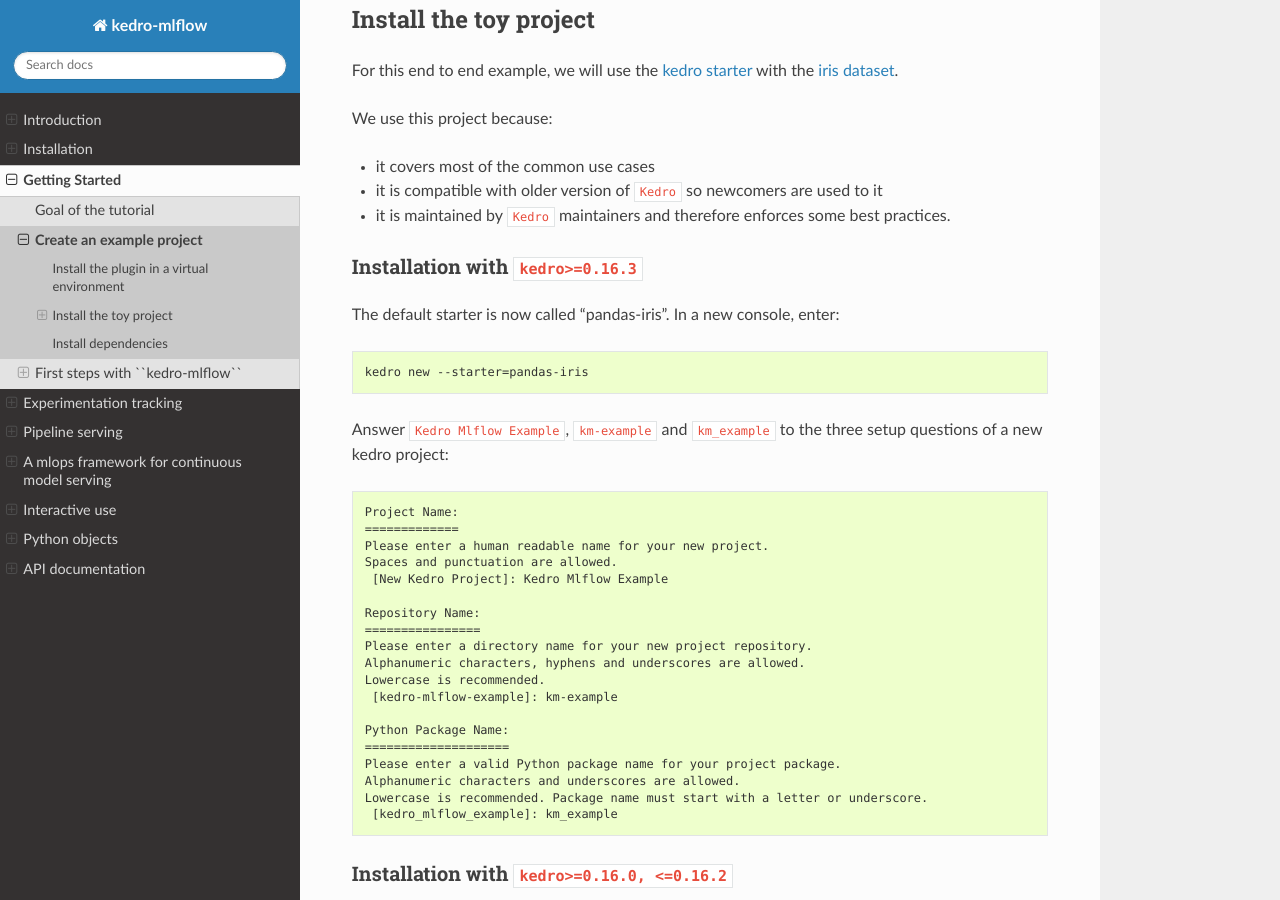
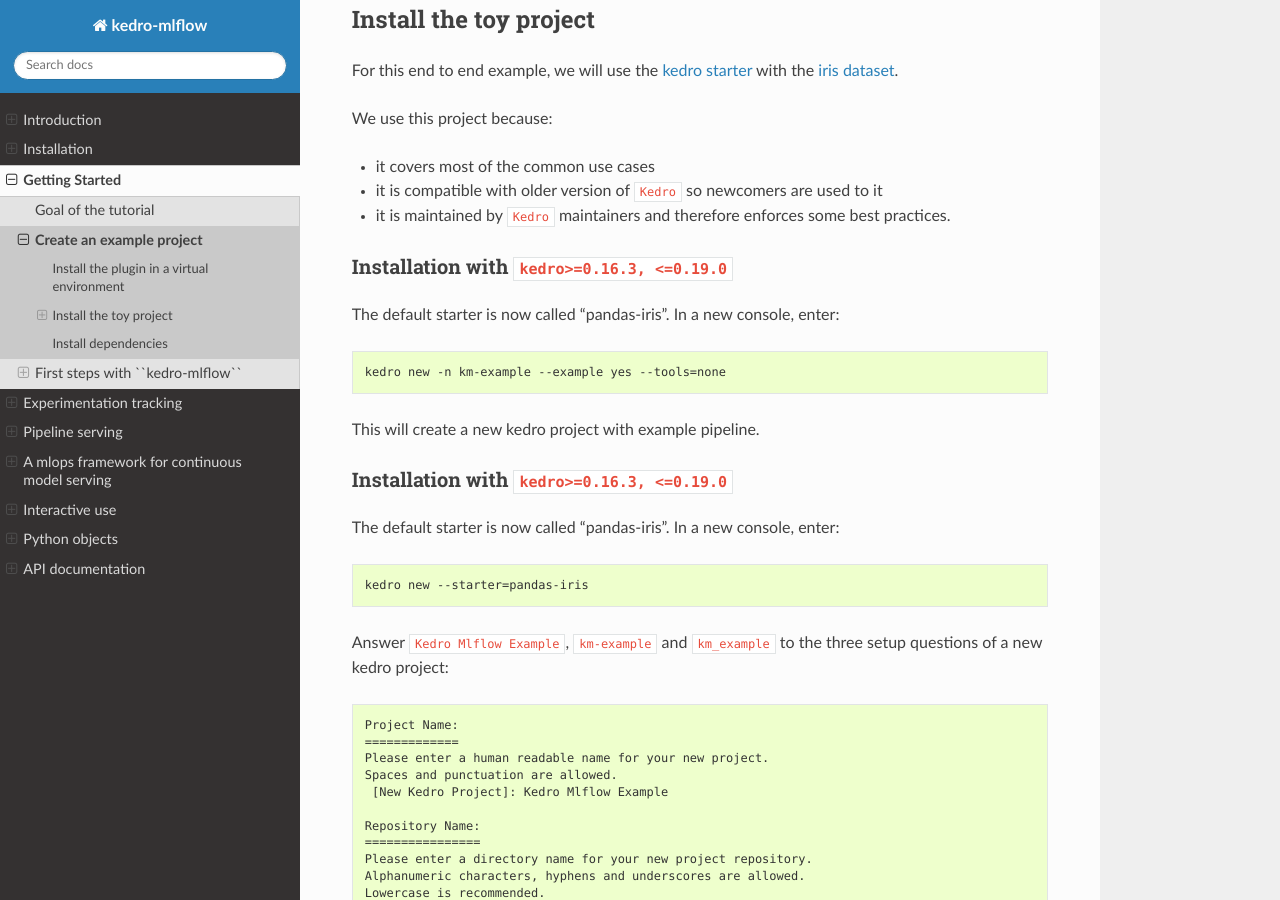
Before and after one commit to Galileo-Galilei/kedro-mlflow, a Sphinx documentation site: the page built from docs/source/03_getting_started/01_example_project.md, in a window 1280 px wide and 900 px high, scrolled down 387 px. Built offline with Sphinx 7.4.7 and the Read the Docs theme 2.0.0, drawn with Linux system fonts in a browser that asks for light colours.

Commit message:
Update 01_example_project.md for kedro 0.19

````diff
--- a/docs/source/03_getting_started/01_example_project.md
+++ b/docs/source/03_getting_started/01_example_project.md
@@ -19,8 +19,17 @@
 - it covers most of the common use cases
 - it is compatible with older version of ``Kedro`` so newcomers are used to it
 - it is maintained by ``Kedro`` maintainers and therefore enforces some best practices.
+### Installation with ``kedro>=0.16.3, <=0.19.0``
 
-### Installation with ``kedro>=0.16.3``
+The default starter is now called "pandas-iris". In a new console, enter:
+
+```console
+kedro new -n km-example --example yes --tools=none
+```
+
+This will create a new kedro project with example pipeline.
+
+### Installation with ``kedro>=0.16.3, <=0.19.0``
 
 The default starter is now called "pandas-iris". In a new console, enter:
 
````
